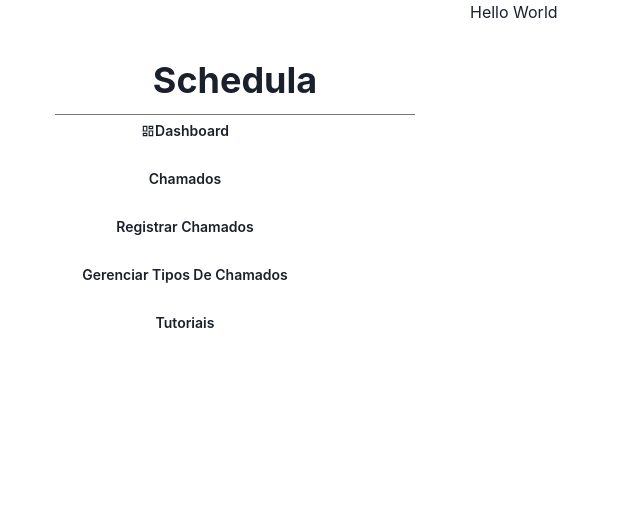
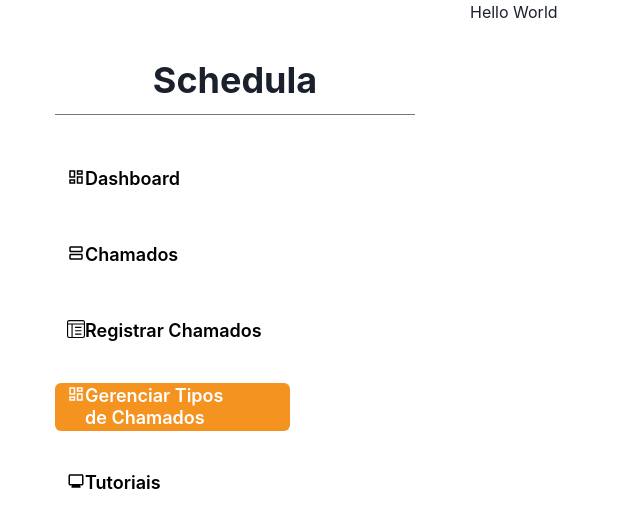
Before and after one commit to fga-eps-mds/2022-1-schedula-front, a Next.js app: page /listaCategoria in a window 1280 px wide. Shown: the top 528 px of the page, without its empty margins (0-640 px from the left). Built offline with nearby package versions, Linux system fonts and the light colour scheme.

Commit message:
Layout, botão muda de cor

```diff
--- a/src/layout/DefaultLayout.tsx
+++ b/src/layout/DefaultLayout.tsx
@@ -1,21 +1,55 @@
 import { Flex, Heading, Stack } from '@chakra-ui/react';
 import { ReactNode } from 'react';
-import { MdOutlineDashboard } from 'react-icons/md';
+import { BsReverseLayoutTextWindowReverse } from 'react-icons/bs';
+import {
+  MdMonitor,
+  MdOutlineDashboard,
+  MdOutlineViewAgenda,
+} from 'react-icons/md';
 
-import { DashbordOptions } from '../styles/components/DashbordOptions';
+import { DashboardOptions } from '../styles/components/DashboardOptions';
 
 interface DefaultLayoutProps {
   children: ReactNode;
+  isActive1?: boolean;
+  isActive2?: boolean;
+  isActive3?: boolean;
+  isActive4?: boolean;
+  isActive5?: boolean;
 }
 
 const DefaultLayout = ({
   children,
+  isActive1,
+  isActive2,
+  isActive3,
+  isActive4,
+  isActive5,
 }: DefaultLayoutProps) => {
   const MenuHeadStyle = {
     borderBottom: '1px solid',
     width: '360px',
     height: '60px',
     borderColor: '#777777',
+  };
+
+  const divStyle = {
+    // textAlign: 'left',
+    width: '100%',
+    display: 'flex',
+    fontSize: 'large',
+    alignItem: 'center',
+  };
+
+  const buttonTextStyle = {
+    // marginLeft: '9px',
+    // top: '5px',
+    // display: 'flex',
+    // margin: '0 auto',
+  };
+
+  const iconStyle = {
+    // fontSize: 'xx-large',
   };
 
   return (
@@ -39,21 +73,46 @@ const DefaultLayout = ({
           </Flex>
 
           <Stack
-            spacing={4}
+            spacing={7}
             direction='column'
             align='left'
-            w={360}>
-            <DashbordOptions isActive>
-              <MdOutlineDashboard /> Dashboard
-            </DashbordOptions>
-            <DashbordOptions>Chamados</DashbordOptions>
-            <DashbordOptions>
-              Registrar Chamados
-            </DashbordOptions>
-            <DashbordOptions>
-              Gerenciar Tipos De Chamados
-            </DashbordOptions>
-            <DashbordOptions>Tutoriais</DashbordOptions>
+            w={360}
+            marginTop={10}>
+            <DashboardOptions isActive={isActive1}>
+              <div style={divStyle}>
+                <div style={iconStyle}>
+                  <MdOutlineDashboard />
+                </div>{' '}
+                <div style={buttonTextStyle}>Dashboard</div>
+              </div>
+            </DashboardOptions>
+            <DashboardOptions isActive={isActive2}>
+              <div style={divStyle}>
+                <MdOutlineViewAgenda /> <div>Chamados</div>
+              </div>
+            </DashboardOptions>
+            <DashboardOptions isActive={isActive3}>
+              <div style={divStyle}>
+                <BsReverseLayoutTextWindowReverse />{' '}
+                <div>Registrar Chamados</div>
+              </div>
+            </DashboardOptions>
+            <DashboardOptions isActive={isActive4}>
+              <div style={divStyle}>
+                <MdOutlineDashboard />{' '}
+                <h1 style={{ textAlign: 'left' }}>
+                  {' '}
+                  Gerenciar Tipos
+                  <p />
+                  de Chamados
+                </h1>
+              </div>
+            </DashboardOptions>
+            <DashboardOptions isActive={isActive5}>
+              <div style={divStyle}>
+                <MdMonitor /> <div>Tutoriais</div>
+              </div>
+            </DashboardOptions>
           </Stack>
         </div>
 
--- a/src/pages/listaCategoria.tsx
+++ b/src/pages/listaCategoria.tsx
@@ -11,6 +11,8 @@ const listaCategoria = () => {
 };
 //Chamado do DefaulLayout
 listaCategoria.getLayout = (page: ReactNode) => {
-  return <DefaultLayout>{page}</DefaultLayout>;
+  return (
+    <DefaultLayout isActive4={true}>{page}</DefaultLayout>
+  );
 };
 export default listaCategoria;
--- /dev/null
+++ b/src/styles/components/DashboardOptions.tsx
@@ -0,0 +1,29 @@
+import { Button } from '@chakra-ui/react';
+import { ReactNode } from 'react';
+
+interface DashboardOptionsProps {
+  children: ReactNode;
+  isActive?: boolean;
+}
+
+// function changeColor() {
+//   console.log('passou por cima');
+// }
+
+export const DashboardOptions = ({
+  children,
+  isActive,
+}: DashboardOptionsProps) => {
+  return (
+    <Button
+      bg={isActive == true ? 'primary' : 'white'}
+      color={isActive == true ? 'white' : 'black'}
+      size='sm'
+      w='235px'
+      h='48px'
+      _hover={{ bg: 'primary', color: 'white' }}>
+      {' '}
+      {children}{' '}
+    </Button>
+  );
+};
--- a/src/styles/components/DashbordOptions.tsx
+++ /dev/null
@@ -1,22 +0,0 @@
-import { Button } from '@chakra-ui/react';
-import { ReactNode } from 'react';
-
-interface DashbordOptionsProps {
-  children: ReactNode;
-  isActive?: boolean;
-}
-
-export const DashbordOptions = ({
-  children,
-  isActive,
-}: DashbordOptionsProps) => {
-  return (
-    <Button
-      bg={isActive == false ? 'primary' : 'white'}
-      size='sm'
-      w={260}>
-      {' '}
-      {children}{' '}
-    </Button>
-  );
-};
```
Also changed, not shown: src/pages/teste.tsx (added, +18 -0 lines).
